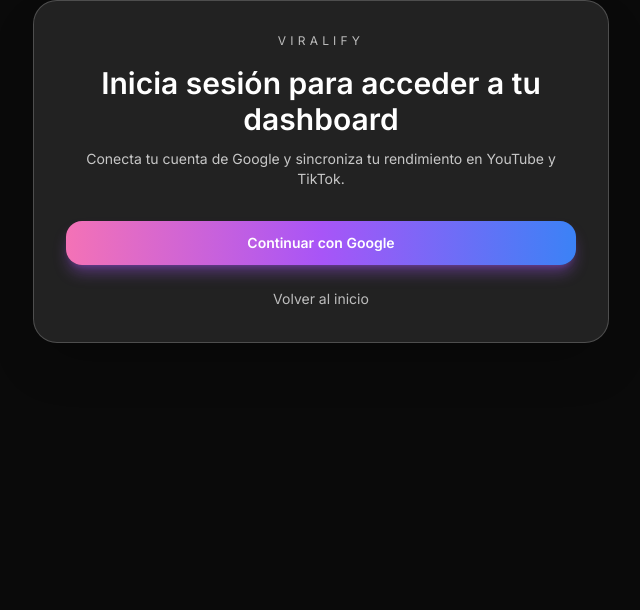
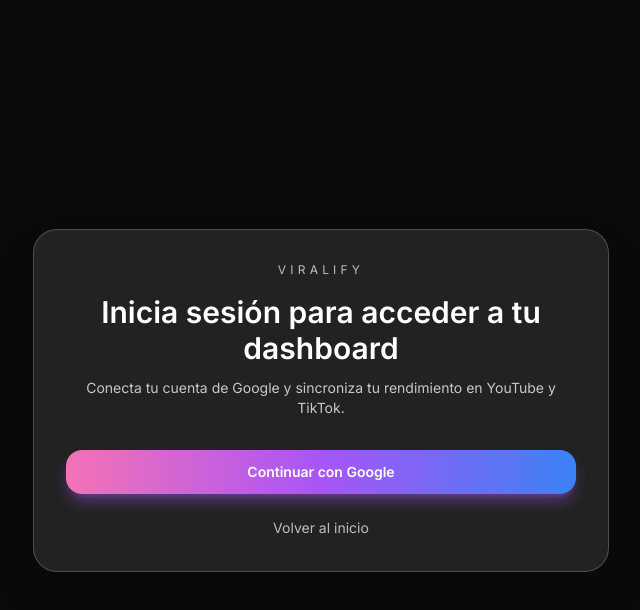
Before and after one commit to mateiiorga2009-sudo/mvp-bachiller, a Next.js app: page /login in a window 1280 px wide. Shown: the top 610 px of the page, without its empty margins (319-959 px from the left). Built offline with nearby package versions, Linux system fonts and the light colour scheme.

Commit message:
Fix Google OAuth redirect and centered login

```diff
--- a/app/login/page.tsx
+++ b/app/login/page.tsx
@@ -5,7 +5,7 @@
 
 export default function LoginPage() {
   return (
-    <section className="flex flex-1 items-center justify-center">
+    <section className="flex h-screen items-center justify-center px-6">
       <div className="w-full max-w-xl rounded-3xl border border-white/20 bg-white/10 p-8 text-center shadow-2xl backdrop-blur">
         <p className="text-xs uppercase tracking-[0.35em] text-white/70">
           Viralify
```
